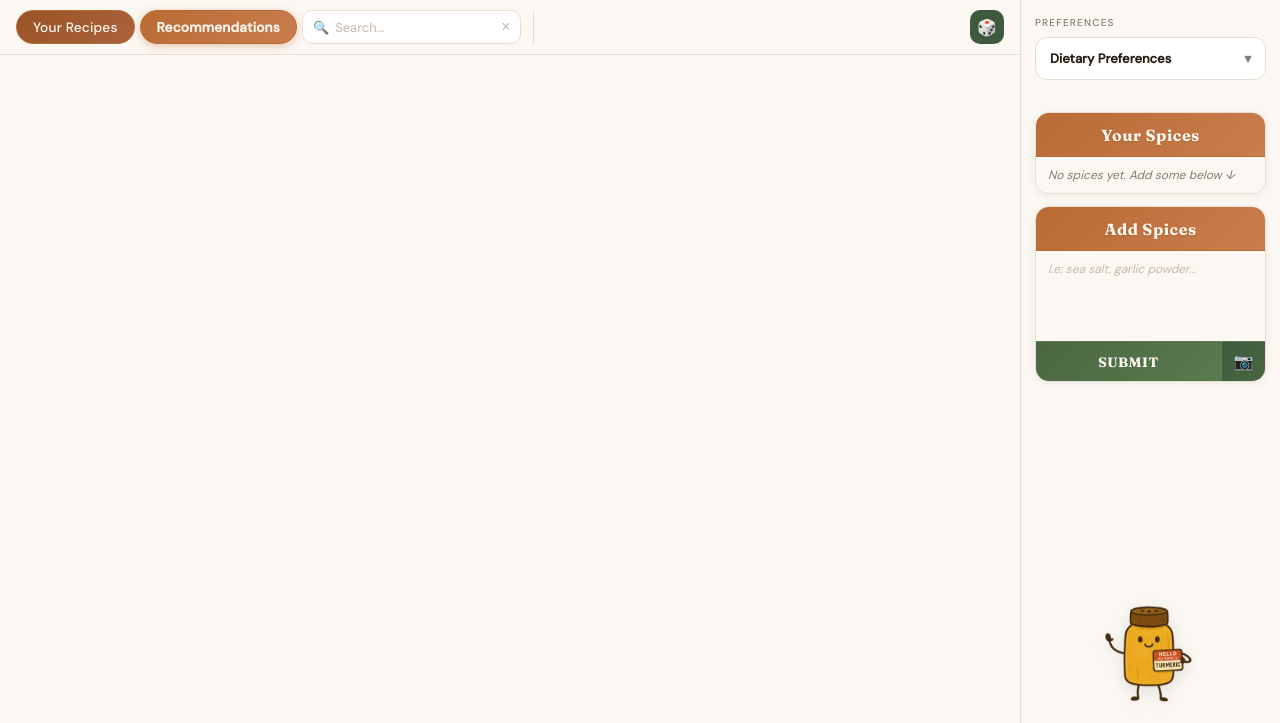
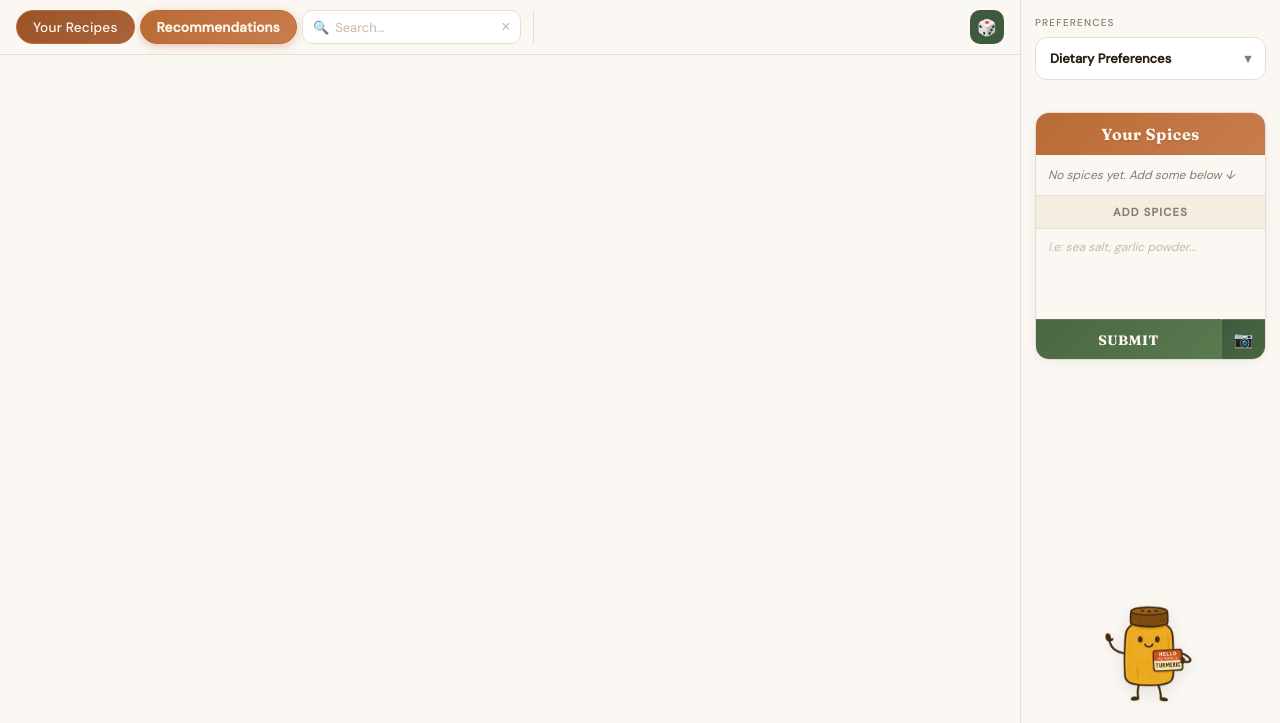
Before and after one commit to laniel123/DS-Club-Project-Showcase-SpiceRack, a Flask app: page / in a window 1280 px wide. Shown: the part 77-800 px from the top of the page. Run offline with Flask 2, Linux system fonts and the light colour scheme; data that the repository does not hold is empty.

Commit message:
Spice bar now added.

```diff
--- a/SpiceRack-website-main/app.py
+++ b/SpiceRack-website-main/app.py
@@ -79,7 +79,8 @@ def index():
     recipes = recommender.recommend(
         spice_names,
         filters=selected_prefs,
-        courses=selected_courses
+        courses=selected_courses,
+        favorite_spices=[s["name"] for s in favorite_spices]
     ) or []
 
     suggestions  = recommender.suggest_spices(spice_names)
--- a/SpiceRack-website-main/recommender.py
+++ b/SpiceRack-website-main/recommender.py
@@ -163,13 +163,15 @@ def _nearest_clusters(pantry: list, model) -> list:
     return np.argsort(distances)[:n].tolist()
 
 
-def recommend(user_spices: list, filters=None, courses=None, top_n=20) -> list:
-    """Recommend recipes using ML model scoring with dietary/course filters."""
+def recommend(user_spices: list, filters=None, courses=None, top_n=20, favorite_spices=None) -> list:
+    """Recommend recipes using ML model scoring with dietary/course filters.
+    Recipes matching favorited spices receive a score boost."""
     model = load()
     if model is None or not user_spices:
         return []
 
-    pantry_set = set(user_spices)
+    pantry_set   = set(user_spices)
+    favorite_set = set(favorite_spices) if favorite_spices else set()
 
     # Build filter mask from precomputed arrays — no per-request groupby
     filter_mask = None
@@ -201,6 +203,21 @@ def recommend(user_spices: list, filters=None, courses=None, top_n=20) -> list:
     if filter_mask is not None:
         scores[~filter_mask] = 0
 
+    # ── Favorite boost ────────────────────────────────────────────────────────
+    # For each recipe, count how many of its spices are favorited.
+    # Each favorited match adds a 15% boost, capped at 60% total.
+    if favorite_set:
+        BOOST_PER_MATCH = 0.15
+        MAX_BOOST       = 0.60
+        for i, sp_list in enumerate(model["recipe_spices"]):
+            if scores[i] <= 0:
+                continue
+            matches = len(favorite_set & set(sp_list))
+            if matches:
+                boost = min(matches * BOOST_PER_MATCH, MAX_BOOST)
+                scores[i] *= (1 + boost)
+    # ─────────────────────────────────────────────────────────────────────────
+
     top_idx = np.argsort(scores)[::-1]
     results = []
     for i in top_idx:
@@ -210,14 +227,30 @@ def recommend(user_spices: list, filters=None, courses=None, top_n=20) -> list:
         sp  = set(model["recipe_spices"][i])
         cid = int(cluster_arr[i])
         profile = ", ".join(model["cluster_top_spices"].get(cid, [])[:3])
+
+        # course from precomputed array
+        course = str(_course_arr[i]) if _course_arr is not None else "Unknown"
+
+        # diets from precomputed masks
+        diet_col_map = {
+            "vegetarian": "is_vegetarian", "vegan": "is_vegan",
+            "dairy-free": "is_dairy_free", "gluten-free": "is_gluten_free",
+            "keto": "is_keto", "paleo": "is_paleo",
+            "halal": "is_halal", "kosher": "is_kosher", "hindu": "is_hindu_friendly"
+        }
+        diets = [name for name, col in diet_col_map.items()
+                 if col in _diet_masks and _diet_masks[col][i]]
+
         results.append({
-            "title":     recipe_title,
-            "score":     round(float(scores[i]), 3),
-            "profile":   profile,
-            "matched":   sorted(pantry_set & sp),
-            "missing":   sorted(sp - pantry_set),
+            "title":      recipe_title,
+            "score":      round(float(scores[i]), 3),
+            "profile":    profile,
+            "matched":    sorted(pantry_set & sp),
+            "missing":    sorted(sp - pantry_set),
             "all_spices": list(sp),
-            "saved":     False,
+            "saved":      False,
+            "course":     course,
+            "diets":      diets,
         })
     return results
 
@@ -257,6 +290,32 @@ def search_recipes(query: str, max_results: int = 50) -> pd.DataFrame:
     return _recipe_df[mask].head(max_results)
 
 
+def get_recipe_meta(title: str) -> dict:
+    """Return course and diets for a saved recipe using precomputed arrays."""
+    load()
+    meta = {"course": "", "diets": []}
+    if _norm_titles is None or _course_arr is None:
+        return meta
+
+    t = title.strip().lower()
+    matches = _norm_titles[_norm_titles == t]
+    if matches.empty:
+        return meta
+
+    i = matches.index[0]
+    meta["course"] = str(_course_arr[i])
+
+    diet_col_map = {
+        "vegetarian": "is_vegetarian", "vegan": "is_vegan",
+        "dairy-free": "is_dairy_free", "gluten-free": "is_gluten_free",
+        "keto": "is_keto", "paleo": "is_paleo",
+        "halal": "is_halal", "kosher": "is_kosher", "hindu": "is_hindu_friendly"
+    }
+    meta["diets"] = [name for name, col in diet_col_map.items()
+                     if col in _diet_masks and _diet_masks[col][i]]
+    return meta
+
+
 def suggest_spices(user_spices: list, top_n: int = 5) -> list:
     model = load()
     if model is None:
--- a/SpiceRack-website-main/static/style.css
+++ b/SpiceRack-website-main/static/style.css
@@ -226,10 +226,28 @@ body {
     display: flex;
     align-items: center;
     justify-content: center;
-    height: 44px;
+    height: 42px;
     background: linear-gradient(135deg, var(--terracotta) 0%, var(--terra-light) 100%);
-    border-bottom: 1.5px solid var(--terracotta);
+    border-bottom: 1px solid rgba(185,107,52,0.3);
     flex-shrink: 0;
+}
+
+/* "Add Spices" inner divider — lighter, thinner, less dominant */
+.spice-card-header-mid {
+    height: 34px;
+    background: var(--cream);
+    border-top: 1px solid var(--border);
+    border-bottom: 1px solid var(--border);
+}
+
+.spice-card-header-mid .spice-card-title {
+    color: var(--warm-gray);
+    font-family: 'DM Sans', sans-serif;
+    font-size: 0.7rem;
+    font-weight: 600;
+    text-transform: uppercase;
+    letter-spacing: 1.2px;
+    text-shadow: none;
 }
 
 .spice-card-title {
@@ -255,6 +273,7 @@ body {
 
 .spice-card-input {
     max-height: 90px;
+    flex: none;
 }
 
 .spice-card-input textarea {
@@ -288,7 +307,7 @@ body {
     flex: 1;
     cursor: pointer;
     background: linear-gradient(135deg, #4A6741 0%, #5A7A50 100%);
-    border-top: 1.5px solid #5c7854;
+    border-top: 1px solid #5c7854;
     transition: opacity 0.15s;
     user-select: none;
 }
@@ -311,7 +330,7 @@ body {
     width: 44px;
     cursor: pointer;
     background: linear-gradient(135deg, #3D5A3E 0%, #4A6741 100%);
-    border-top: 1.5px solid #5c7854;
+    border-top: 1px solid #5c7854;
     border-left: 1px solid rgba(255,255,255,0.15);
     transition: opacity 0.15s;
 }
@@ -328,11 +347,11 @@ body {
     font-family: 'DM Sans', sans-serif;
     font-size: 12px;
     color: var(--ink);
-    padding: 5px 10px;
+    padding: 6px 12px;
     border-bottom: 1px solid var(--border);
     display: flex;
     align-items: center;
-    gap: 3px;
+    gap: 4px;
 }
 
 .spice-list li:last-child { border-bottom: none; }
@@ -341,7 +360,7 @@ body {
     font-size: 12px;
     color: var(--warm-gray);
     font-style: italic;
-    padding: 10px 12px;
+    padding: 12px;
 }
 
 .x-btn {
@@ -363,7 +382,7 @@ body {
     cursor: pointer;
     color: #D4C4B8;
     font-size: 14px;
-    padding: 0 3px 0 0;
+    padding: 0 4px 0 0;
     line-height: 1;
     transition: color 0.15s, transform 0.15s;
     flex-shrink: 0;
--- a/SpiceRack-website-main/templates/index.html
+++ b/SpiceRack-website-main/templates/index.html
@@ -75,7 +75,7 @@
     </details>
 </div>
 
-    <!-- ── YOUR SPICES CARD ── -->
+    <!-- ── SPICE CARD (combined) ── -->
     <div class="spice-card">
         <div class="spice-card-header">
             <h1 class="spice-card-title">Your Spices</h1>
@@ -107,11 +107,7 @@
                 {% endfor %}
             </ul>
         </div>
-    </div>
-
-    <!-- ── ADD SPICES CARD ── -->
-    <div class="spice-card">
-        <div class="spice-card-header">
+        <div class="spice-card-header spice-card-header-mid">
             <h1 class="spice-card-title">Add Spices</h1>
         </div>
         <div class="spice-card-body spice-card-input">
```
